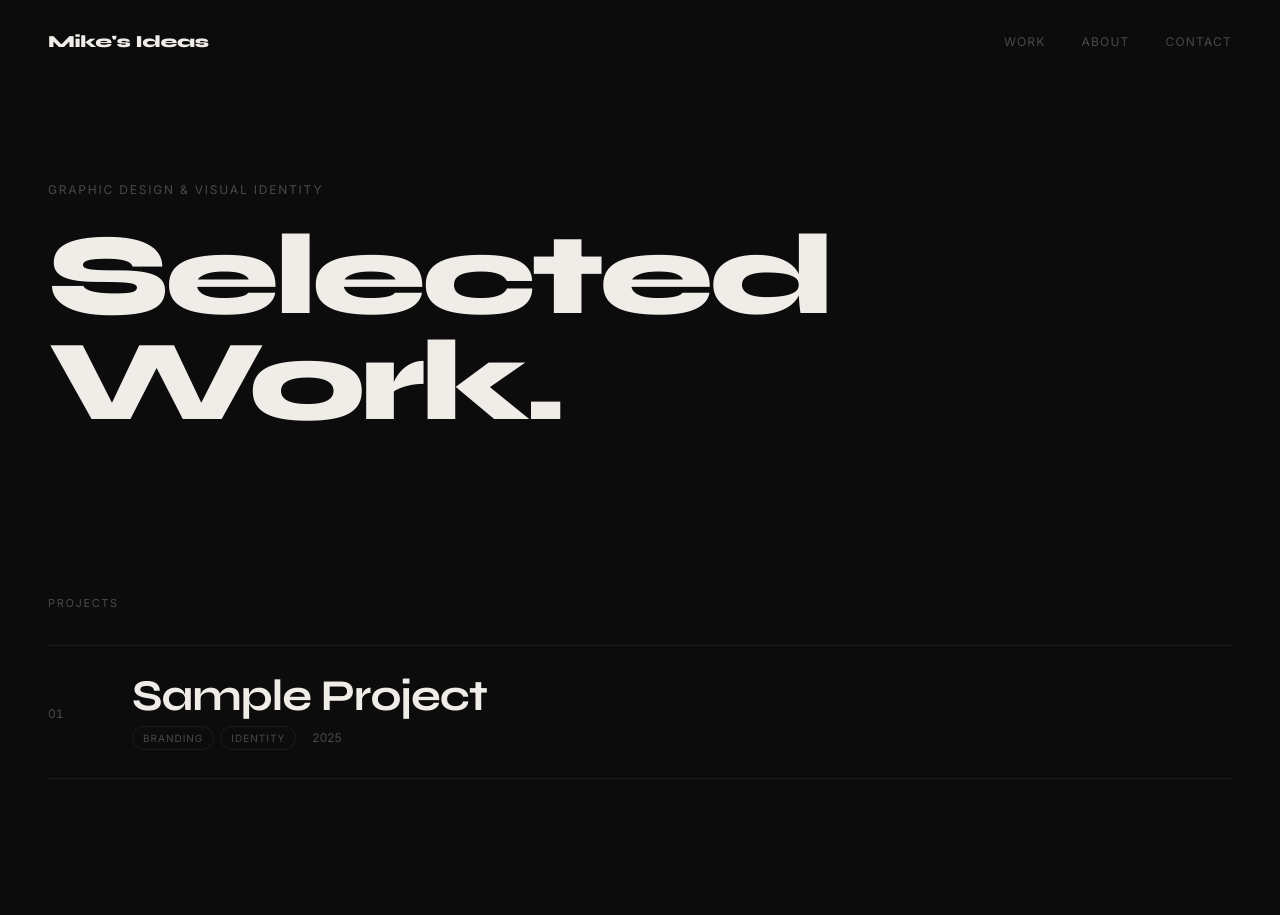
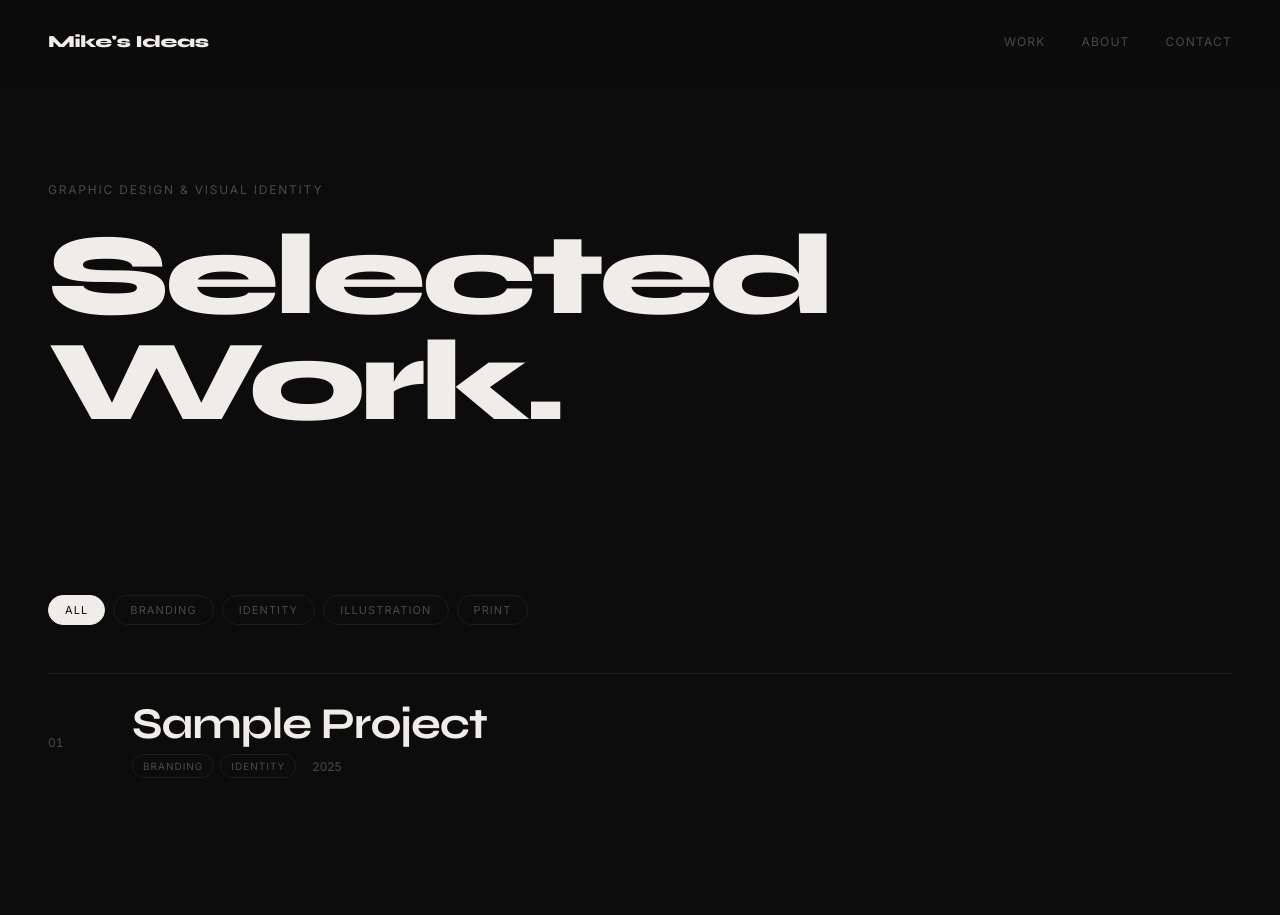
Before and after one commit to mikesideas/portfolio, a plain HTML site: page index.html in a window 1280 px wide. Drawn offline with Linux system fonts and the light colour scheme.

Commit message:
Add category filter bar

```diff
--- a/css/style.css
+++ b/css/style.css
@@ -104,6 +104,39 @@ nav a:hover {
   letter-spacing: -0.04em;
   color: var(--fg);
   max-width: 900px;
+}
+
+/* ─── Filter Bar ─── */
+.filter-bar {
+  display: flex;
+  flex-wrap: wrap;
+  gap: 8px;
+  margin-bottom: 48px;
+}
+
+.filter-btn {
+  background: none;
+  border: 1px solid var(--border);
+  color: var(--muted);
+  font-family: var(--font-body);
+  font-size: 11px;
+  letter-spacing: 0.1em;
+  text-transform: uppercase;
+  padding: 7px 16px;
+  border-radius: 100px;
+  cursor: pointer;
+  transition: all 0.2s;
+}
+
+.filter-btn:hover {
+  border-color: #444;
+  color: #aaa;
+}
+
+.filter-btn.active {
+  background: var(--fg);
+  border-color: var(--fg);
+  color: var(--bg);
 }
 
 /* ─── Projects List ─── */
--- a/index.html
+++ b/index.html
@@ -40,7 +40,9 @@
 
   <!-- ─── Projects ─── -->
   <section class="projects-section" id="work">
-    <p class="projects-label">Projects</p>
+    <div class="filter-bar" id="filterBar">
+      <!-- Injected by app.js -->
+    </div>
     <div id="projects-list">
       <!-- Injected by app.js -->
     </div>
--- a/js/app.js
+++ b/js/app.js
@@ -59,16 +59,35 @@ if (isIndex) {
   /* Render project list */
   async function renderIndex() {
     const projects = await loadProjects();
-    const list = document.getElementById('projects-list');
+    const list     = document.getElementById('projects-list');
+    const filterBar = document.getElementById('filterBar');
 
     if (!projects.length) {
       list.innerHTML = '<p style="color:#4a4a4a;padding:48px 0;">No projects yet — add entries to data/projects.json</p>';
       return;
     }
 
-    list.innerHTML = projects.map((p, i) => `
-      <div class="project-item" data-cover="${p.cover}" data-url="project.html?id=${p.id}">
-        <span class="project-index">0${i + 1}</span>
+    /* Build category list from all projects */
+    const allCategories = ['all', ...new Set(projects.flatMap(p => p.categories))];
+    let activeFilter = 'all';
+
+    /* Render filter buttons */
+    filterBar.innerHTML = allCategories.map(cat => `
+      <button class="filter-btn${cat === 'all' ? ' active' : ''}" data-cat="${cat}">
+        ${cat === 'all' ? 'All' : cat}
+      </button>
+    `).join('');
+
+    /* Render all project items */
+    function renderItems(filter) {
+      const filtered = filter === 'all'
+        ? projects
+        : projects.filter(p => p.categories.includes(filter));
+
+      list.innerHTML = filtered.map((p, i) => `
+        <div class="project-item" data-cover="${p.cover}" data-url="project.html?id=${p.id}" data-categories="${p.categories.join(',')}"
+             style="opacity:0;transform:translateY(12px);transition:opacity 0.4s ease ${i * 0.06}s,transform 0.4s ease ${i * 0.06}s">
+          <span class="project-index">${String(i + 1).padStart(2, '0')}</span>
           <div class="project-main">
             <span class="project-title">${p.title}</span>
             <div class="project-meta">
@@ -82,38 +101,39 @@ if (isIndex) {
         </div>
       `).join('');
 
-    /* Bind events */
-    document.querySelectorAll('.project-item').forEach(item => {
-      const cover = item.dataset.cover;
-      const url   = item.dataset.url;
-
-      /* Hover — show preview */
-      item.addEventListener('mouseenter', () => {
-        if (cover) {
-          preview.src = cover;
-          preview.classList.add('visible');
-        }
-      });
-
-      item.addEventListener('mouseleave', () => {
-        preview.classList.remove('visible');
-      });
-
-      /* Click — navigate */
-      item.addEventListener('click', () => navigateTo(url));
-    });
-
-    /* Entrance animation */
+      /* Animate in */
       requestAnimationFrame(() => {
-      document.querySelectorAll('.project-item').forEach((el, i) => {
-        el.style.opacity = '0';
-        el.style.transform = 'translateY(16px)';
-        el.style.transition = `opacity 0.5s ease ${i * 0.07}s, transform 0.5s ease ${i * 0.07}s`;
+        document.querySelectorAll('.project-item').forEach(el => {
           requestAnimationFrame(() => {
             el.style.opacity = '1';
             el.style.transform = 'translateY(0)';
           });
         });
+      });
+
+      /* Bind hover + click */
+      document.querySelectorAll('.project-item').forEach(item => {
+        const cover = item.dataset.cover;
+        const url   = item.dataset.url;
+
+        item.addEventListener('mouseenter', () => {
+          if (cover) { preview.src = cover; preview.classList.add('visible'); }
+        });
+        item.addEventListener('mouseleave', () => preview.classList.remove('visible'));
+        item.addEventListener('click', () => navigateTo(url));
+      });
+    }
+
+    renderItems('all');
+
+    /* Filter button clicks */
+    filterBar.addEventListener('click', (e) => {
+      const btn = e.target.closest('.filter-btn');
+      if (!btn) return;
+      activeFilter = btn.dataset.cat;
+      filterBar.querySelectorAll('.filter-btn').forEach(b => b.classList.remove('active'));
+      btn.classList.add('active');
+      renderItems(activeFilter);
     });
   }
 
```
Lines whose indentation alone changed are shown as unchanged.
